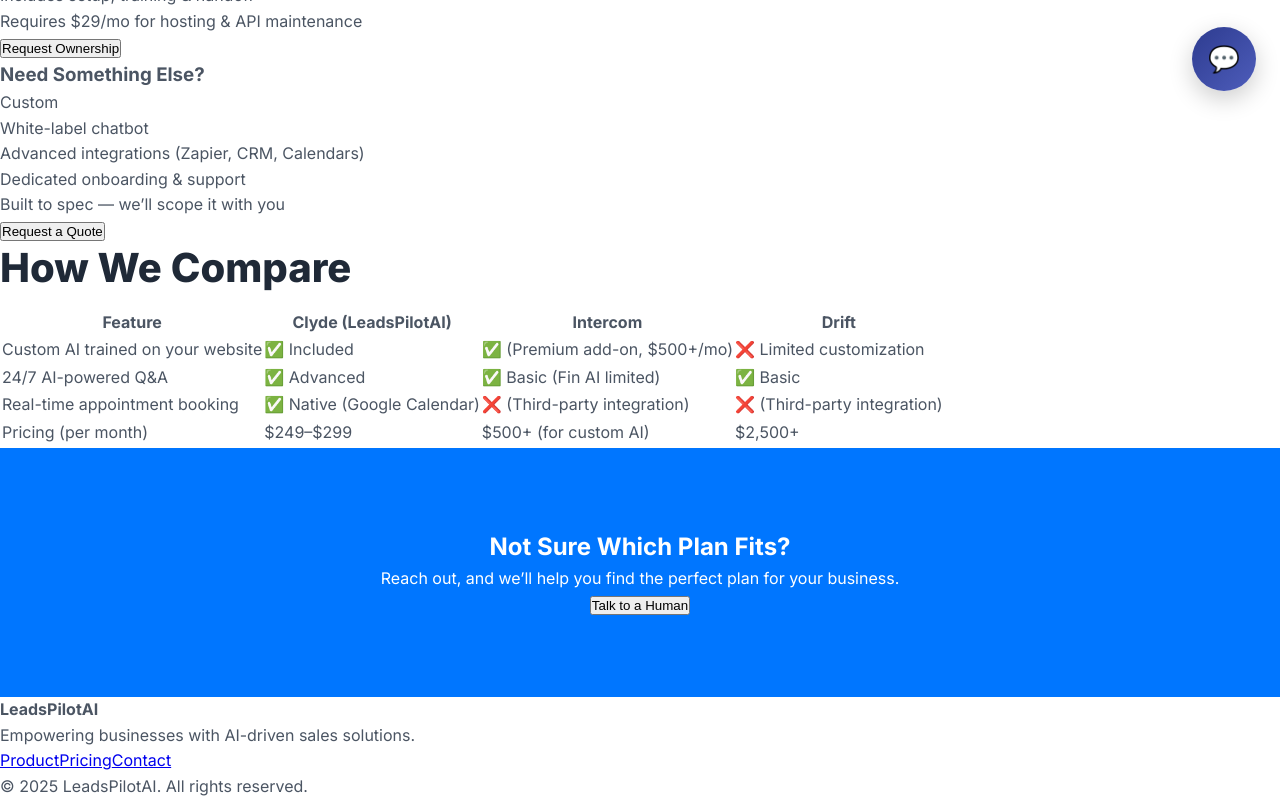
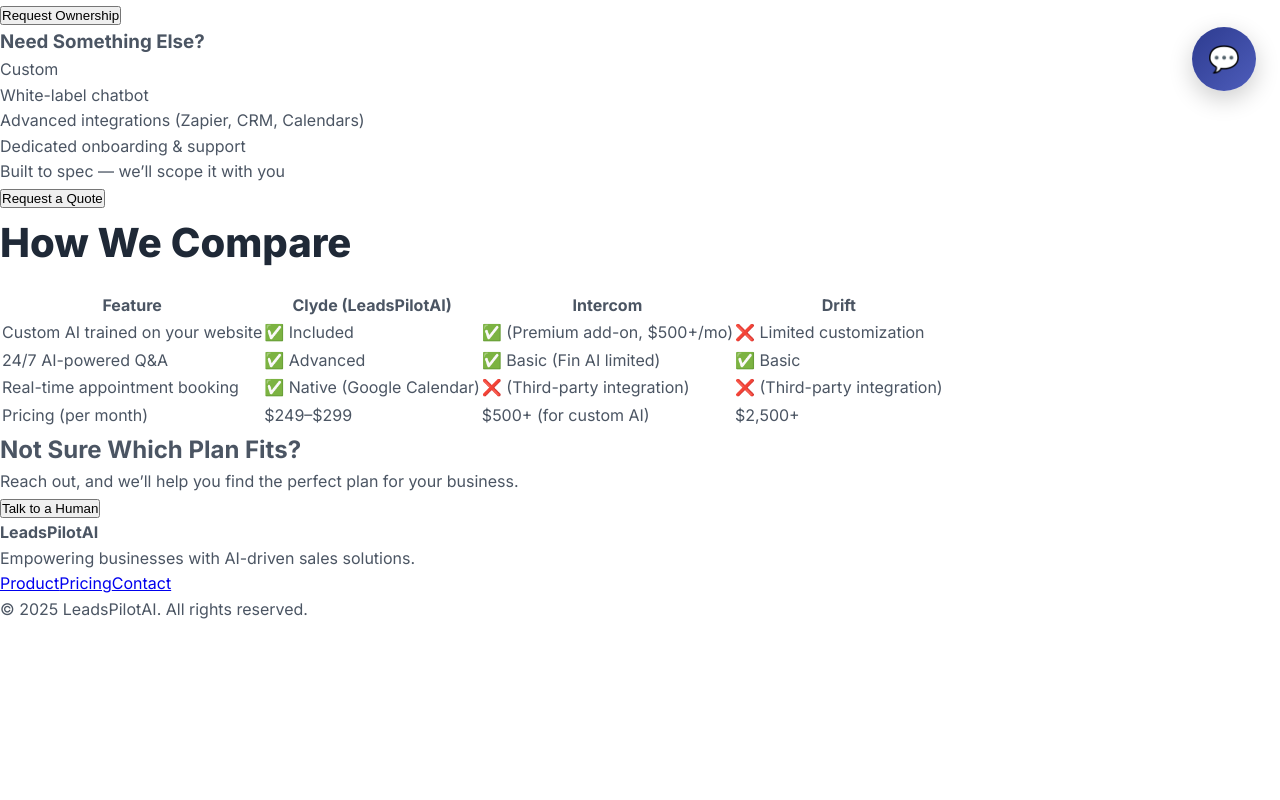
Before and after one commit to palmer95/LeadsPilotAi-Site, a Next.js app: page /pricing in a window 1280 px wide. Shown: the part 685-1485 px from the top of the page. After the commit the page ends 1308 px from the top, so only its background shows below. Built offline with nearby package versions, Linux system fonts and the light colour scheme.

Commit message:
fix: styling again

```diff
--- a/src/app/globals.css
+++ b/src/app/globals.css
@@ -1,39 +1,27 @@
-/* src/app/globals.css */
+/*
+  globals.css - The Clean Slate Fix
+  This file is designed to ONLY style the new homepage component.
+  It is simplified and removes all conflicting old class names.
+*/
 
-/* ---
-   1. NEW, PREMIUM BRAND PALETTE & VARIABLES
-   A more sophisticated color scheme for a high-end feel.
---- */
+/* 1. Modern Reset & Thematic Variables */
 :root {
-  /* Core Colors */
   --primary: #3b82f6; /* A strong, confident blue */
   --primary-dark: #2563eb;
-  --accent: #6366f1; /* A secondary color for gradients and highlights */
-
-  /* Text & Background */
   --text-primary: #1f2937; /* Dark gray for high-readability text */
   --text-secondary: #4b5563;
   --bg-primary: #ffffff;
   --bg-secondary: #f9fafb; /* A very light off-white for sections */
-
-  /* UI Elements */
   --border-color: #e5e7eb;
-  --shadow-sm: 0 1px 2px 0 rgb(0 0 0 / 0.05);
   --shadow-md: 0 4px 6px -1px rgb(0 0 0 / 0.1), 0 2px 4px -2px rgb(0 0 0 / 0.1);
   --shadow-lg: 0 10px 15px -3px rgb(0 0 0 / 0.1),
     0 4px 6px -4px rgb(0 0 0 / 0.1);
 }
 
-/* Base styles for a clean foundation */
 * {
   margin: 0;
   padding: 0;
   box-sizing: border-box;
-}
-
-html,
-body {
-  overflow-x: hidden;
 }
 
 body {
@@ -44,9 +32,7 @@ body {
   line-height: 1.6;
 }
 
-/* ---
-   2. REFINED TYPOGRAPHY & LAYOUT
---- */
+/* 2. Generic Container & Button Styles */
 .container {
   width: 100%;
   max-width: 1200px;
@@ -60,28 +46,6 @@ body {
   text-align: center;
 }
 
-.section-title,
-.cta-headline {
-  font-size: 2.5rem;
-  font-weight: 800;
-  line-height: 1.2;
-  color: var(--text-primary);
-  margin-bottom: 1rem;
-}
-
-.section-intro,
-.hero-subheadline,
-.cta-subheadline {
-  font-size: 1.125rem;
-  max-width: 700px;
-  margin-left: auto;
-  margin-right: auto;
-  margin-bottom: 3rem;
-}
-
-/* ---
-   3. MODERNIZED COMPONENTS & BUTTONS
---- */
 .btn {
   display: inline-block;
   padding: 0.875rem 1.75rem;
@@ -91,7 +55,7 @@ body {
   border: none;
   cursor: pointer;
   transition: transform 0.2s, box-shadow 0.2s;
-  text-decoration: none; /* For Link components */
+  text-decoration: none;
 }
 
 .btn-lg {
@@ -104,7 +68,6 @@ body {
   color: #ffffff;
   box-shadow: var(--shadow-md);
 }
-
 .btn-primary:hover {
   background-color: var(--primary-dark);
   transform: translateY(-2px);
@@ -112,162 +75,168 @@ body {
 }
 
 .btn-secondary {
-  background-color: transparent;
+  background-color: var(--bg-primary);
   color: var(--primary);
   border: 1px solid var(--border-color);
-  box-shadow: var(--shadow-sm);
+}
+.btn-secondary:hover {
+  background-color: var(--bg-secondary);
 }
 
-.btn-secondary:hover {
+/* 3. Homepage Section Styles (Matching page.tsx EXACTLY) */
+
+/* Hero Section */
+.hero-section {
+  padding: 6rem 0 4rem 0;
   background-color: var(--bg-secondary);
-  border-color: #d1d5db;
 }
-
-/* ---
-   4. NEW HOMEPAGE SECTION STYLES
-   Using the new class names from page.tsx
---- */
-.hero-section {
-  padding: 6rem 0;
-  background-color: var(--bg-secondary); /* A subtle off-white */
-}
-
 .hero-headline {
   font-size: 3.5rem;
   font-weight: 900;
   color: var(--text-primary);
   margin-bottom: 1.5rem;
+  line-height: 1.2;
 }
-
+.hero-subheadline {
+  font-size: 1.25rem;
+  max-width: 700px;
+  margin: 0 auto 2rem auto;
+  color: var(--text-secondary);
+}
 .hero-cta-buttons {
   display: flex;
   gap: 1rem;
   justify-content: center;
+  flex-wrap: wrap;
 }
 
-.problem-solution-section,
-.features-section,
-.testimonial-section,
-.final-cta-section {
+/* Problem/Solution Section */
+.problem-solution-section {
   padding: 5rem 0;
 }
+.section-title {
+  font-size: 2.5rem;
+  font-weight: 800;
+  color: var(--text-primary);
+  margin-bottom: 1rem;
+}
+.section-intro {
+  font-size: 1.125rem;
+  max-width: 700px;
+  margin: 0 auto 3rem auto;
+}
 
+/* Features Section */
 .features-section {
+  padding: 5rem 0;
   background-color: var(--bg-secondary);
 }
-
 .features-grid {
   display: grid;
-  grid-template-columns: repeat(auto-fit, minmax(300px, 1fr));
+  grid-template-columns: repeat(3, 1fr);
   gap: 2rem;
   text-align: center;
 }
-
 .feature-card {
-  padding: 2rem;
+  padding: 1rem;
 }
-
 .feature-icon {
   font-size: 2.5rem;
   margin-bottom: 1rem;
 }
-
 .feature-title {
   font-size: 1.25rem;
   font-weight: 700;
   color: var(--text-primary);
   margin-bottom: 0.5rem;
 }
-
 .feature-description {
   font-size: 1rem;
 }
 
+/* Testimonial Section */
 .testimonial-section {
-  background-color: var(--primary);
+  padding: 5rem 0;
+  background-color: #111827; /* A dark, premium background */
   color: #ffffff;
 }
-
 .testimonial-wrapper {
   max-width: 800px;
   margin: 0 auto;
   text-align: center;
 }
-
 .testimonial-eyebrow {
   font-size: 1rem;
   font-weight: 600;
   text-transform: uppercase;
   letter-spacing: 0.1em;
-  opacity: 0.8;
+  opacity: 0.6;
   margin-bottom: 2rem;
 }
-
 .testimonial-quote {
-  font-size: 1.5rem;
+  font-size: 1.75rem;
   font-weight: 500;
   font-style: italic;
   line-height: 1.5;
   margin: 0;
 }
-
 .testimonial-citation {
   display: block;
   margin-top: 1.5rem;
   font-style: normal;
   font-weight: 600;
+  opacity: 0.8;
 }
 
+/* Final CTA Section */
+.final-cta-section {
+  padding: 5rem 0;
+}
+.cta-headline {
+  font-size: 2.5rem;
+  font-weight: 800;
+  color: var(--text-primary);
+  margin-bottom: 1rem;
+}
+.cta-subheadline {
+  font-size: 1.125rem;
+  max-width: 600px;
+  margin: 0 auto 2rem auto;
+}
+
+/* Clyde Interaction Prompt */
 .clyde-interaction-prompt {
   text-align: center;
-  padding: 2rem 0;
+  padding: 3rem 0;
   background-color: var(--bg-secondary);
+  border-top: 1px solid var(--border-color);
+}
+.clyde-interaction-prompt p {
   font-weight: 500;
+  color: var(--text-secondary);
 }
-
 .clyde-interaction-prompt .highlight {
   color: var(--primary);
 }
 
-/* ---
-   5. BACKWARDS COMPATIBILITY & MOBILE
-   Ensuring old class names don't break and making it responsive
---- */
-
-/* Styling old classes to look good with the new theme */
-.benefits,
-.cta {
-  padding: 5rem 0;
-}
-.benefits {
-  background-color: var(--bg-secondary);
-  text-align: center;
-}
-.cta {
-  background-color: var(--primary);
-  color: white;
-  text-align: center;
-}
-
-/* Mobile Responsiveness */
+/* 4. Mobile Responsiveness */
 @media (max-width: 768px) {
+  .hero-headline {
+    font-size: 2.5rem;
+  }
   .section-title,
-  .cta-headline,
-  .hero-headline {
-    font-size: 2.25rem;
+  .cta-headline {
+    font-size: 2rem;
   }
-
+  .hero-subheadline,
   .section-intro,
-  .hero-subheadline,
   .cta-subheadline {
     font-size: 1rem;
-    margin-bottom: 2rem;
   }
 
   .hero-section {
     padding: 4rem 0;
   }
-
   .problem-solution-section,
   .features-section,
   .testimonial-section,
@@ -275,33 +244,16 @@ body {
     padding: 3rem 0;
   }
 
+  .features-grid {
+    grid-template-columns: 1fr; /* Stack on mobile */
+  }
+
   .hero-cta-buttons {
     flex-direction: column;
     align-items: center;
   }
-
   .btn {
     width: 100%;
     max-width: 320px;
   }
 }
-
-/* Keeping necessary old styles for other pages, but simplified */
-/* You may want to create a dedicated CSS file for each page later */
-.header {
-  /* Assuming header is shared */
-  position: sticky;
-  top: 0;
-  background-color: rgba(255, 255, 255, 0.95);
-  backdrop-filter: blur(8px);
-  padding: 1rem 1.5rem;
-  z-index: 10;
-  box-shadow: var(--shadow-sm);
-  border-bottom: 1px solid var(--border-color);
-}
-.header .container {
-  display: flex;
-  justify-content: space-between;
-  align-items: center;
-}
-/* Other header styles... */
```
